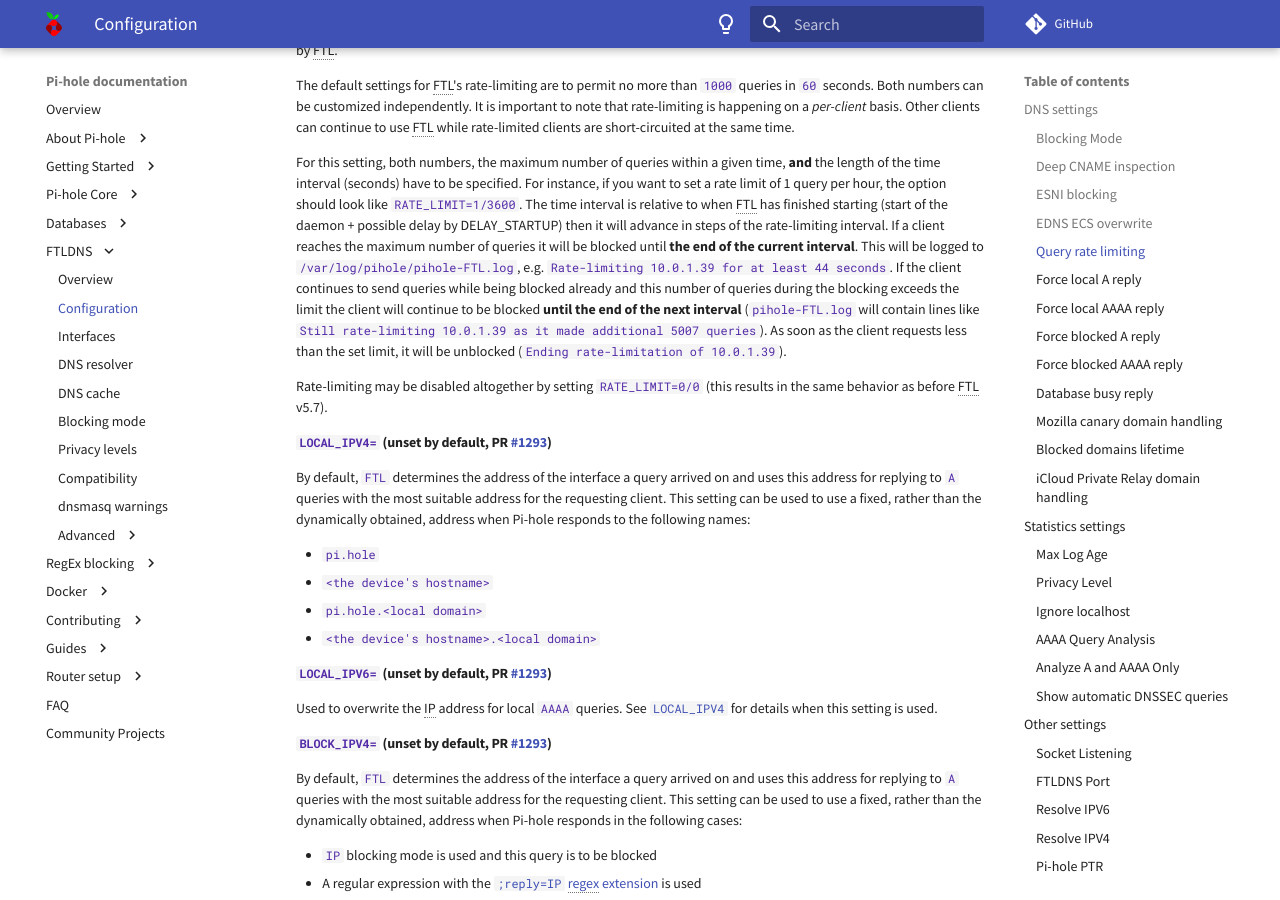
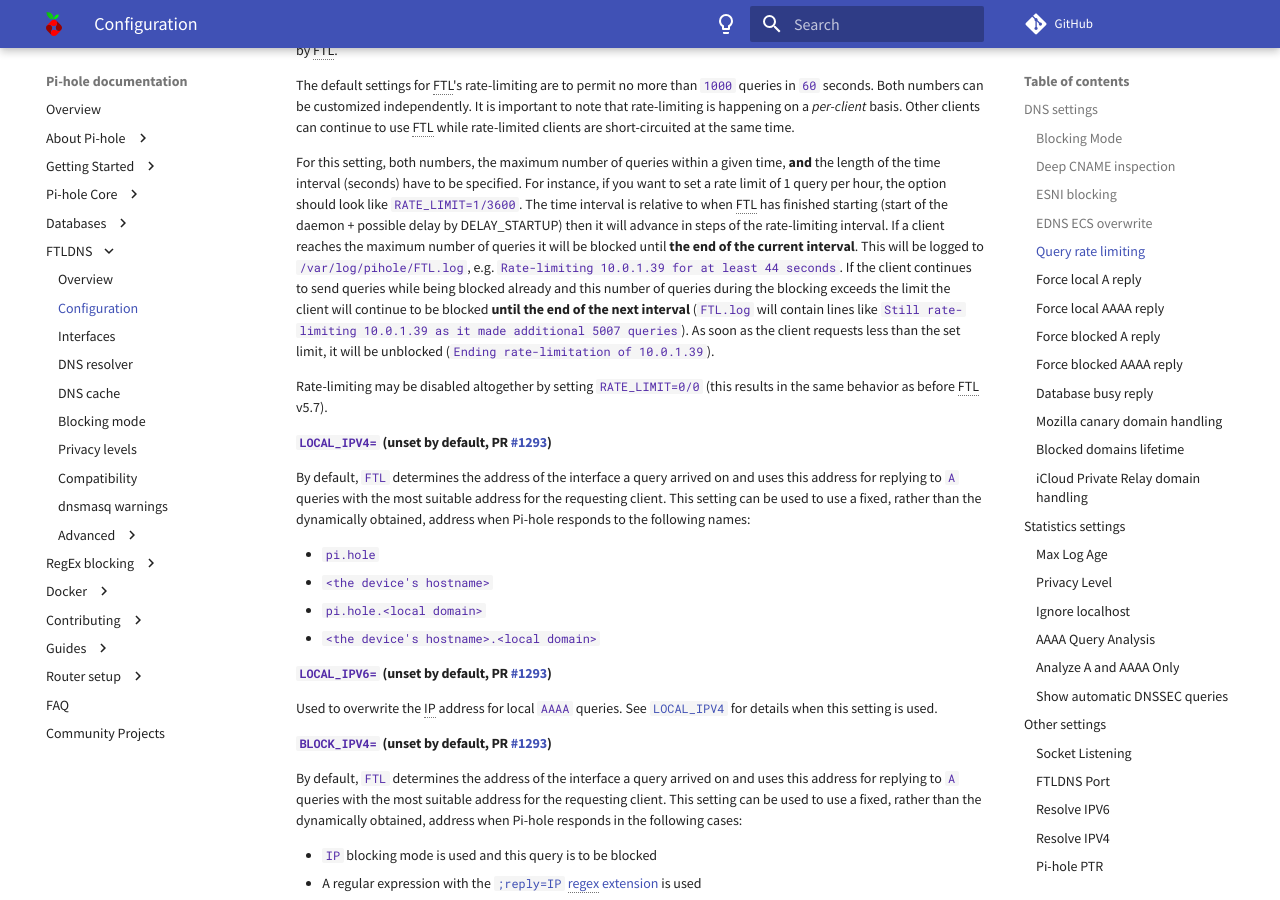
Before and after one commit to pi-hole/docs, an MkDocs documentation site: the page built from docs/ftldns/configfile.md, in a window 1280 px wide and 900 px high, scrolled down 907 px. Built offline with MkDocs 1.6.1 and Material for MkDocs 9.7.7, drawn with Linux system fonts in a browser that asks for light colours; comment, search, counter and statistics services are not loaded; some of the changed text lies outside the part shown.

Commit message:
Change FTL's default log file path from /var/log/pihole/pihole-FTL.log to /var/log/pihole/FTL.log
Signed-off-by: DL6ER <dl6er@dl6er.de>

````diff
--- a/docs/ftldns/configfile.md
+++ b/docs/ftldns/configfile.md
@@ -39,7 +39,7 @@
 It is important to note that rate-limiting is happening on a *per-client* basis. Other clients can continue to use FTL while rate-limited clients are short-circuited at the same time.
 
 For this setting, both numbers, the maximum number of queries within a given time, **and** the length of the time interval (seconds) have to be specified. For instance, if you want to set a rate limit of 1 query per hour, the option should look like `RATE_LIMIT=1/3600`.
-The time interval is relative to when FTL has finished starting (start of the daemon + possible delay by DELAY_STARTUP)  then it will advance in steps of the rate-limiting interval. If a client reaches the maximum number of queries it will be blocked until **the end of the current interval**. This will be logged to `/var/log/pihole/pihole-FTL.log`, e.g. `Rate-limiting 10.0.1.39 for at least 44 seconds`. If the client continues to send queries while being blocked already and this number of queries during the blocking exceeds the limit the client will continue to be blocked **until the end of the next interval** (`pihole-FTL.log` will contain lines like `Still rate-limiting 10.0.1.39 as it made additional 5007 queries`).  As soon as the client requests less than the set limit, it will be unblocked (`Ending rate-limitation of 10.0.1.39`).
+The time interval is relative to when FTL has finished starting (start of the daemon + possible delay by DELAY_STARTUP)  then it will advance in steps of the rate-limiting interval. If a client reaches the maximum number of queries it will be blocked until **the end of the current interval**. This will be logged to `/var/log/pihole/FTL.log`, e.g. `Rate-limiting 10.0.1.39 for at least 44 seconds`. If the client continues to send queries while being blocked already and this number of queries during the blocking exceeds the limit the client will continue to be blocked **until the end of the next interval** (`FTL.log` will contain lines like `Still rate-limiting 10.0.1.39 as it made additional 5007 queries`).  As soon as the client requests less than the set limit, it will be unblocked (`Ending rate-limitation of 10.0.1.39`).
 
 Rate-limiting may be disabled altogether by setting `RATE_LIMIT=0/0` (this results in the same behavior as before FTL v5.7).
 
@@ -250,7 +250,7 @@
 
 ### File options
 
-#### `LOGFILE=/var/log/pihole/pihole-FTL.log` {#file_LOGFILE data-toc-label='Log file'}
+#### `LOGFILE=/var/log/pihole/FTL.log` {#file_LOGFILE data-toc-label='Log file'}
 
 The location of FTL's log file. If you want to move the log file to a different place, also consider [this FAQ article](https://discourse.pi-hole.net/t/moving-the-pi-hole-log-to-another-location-device/2041).
 
@@ -324,7 +324,7 @@
 
 #### `DEBUG_REGEX=false|true` {#debug_regex data-toc-label='Regular expressions'}
 
-Controls if *FTL*DNS should print extended details about regex matching into `pihole-FTL.log`.
+Controls if *FTL*DNS should print extended details about regex matching into `FTL.log`.
 
 **[More details](../regex/overview.md)**
 
--- a/docs/regex/overview.md
+++ b/docs/regex/overview.md
@@ -32,7 +32,7 @@
 
 in your `/etc/pihole/pihole-FTL.conf` and restart `pihole-FTL` to enable or disable this mode.
 
-Once the debugging mode is enabled, each match will be logged to `/var/log/pihole/pihole-FTL.log` in the following format:
+Once the debugging mode is enabled, each match will be logged to `/var/log/pihole/FTL.log` in the following format:
 
 ```text
 [2018-07-17 17:40:51.304] Regex blacklist (DB ID 15) >> MATCH: "whatever.twitter.com" vs. "((^)|(\.))twitter\."
````
Also changed, not shown: docs/ftldns/in-depth.md (+1 -1 lines).
